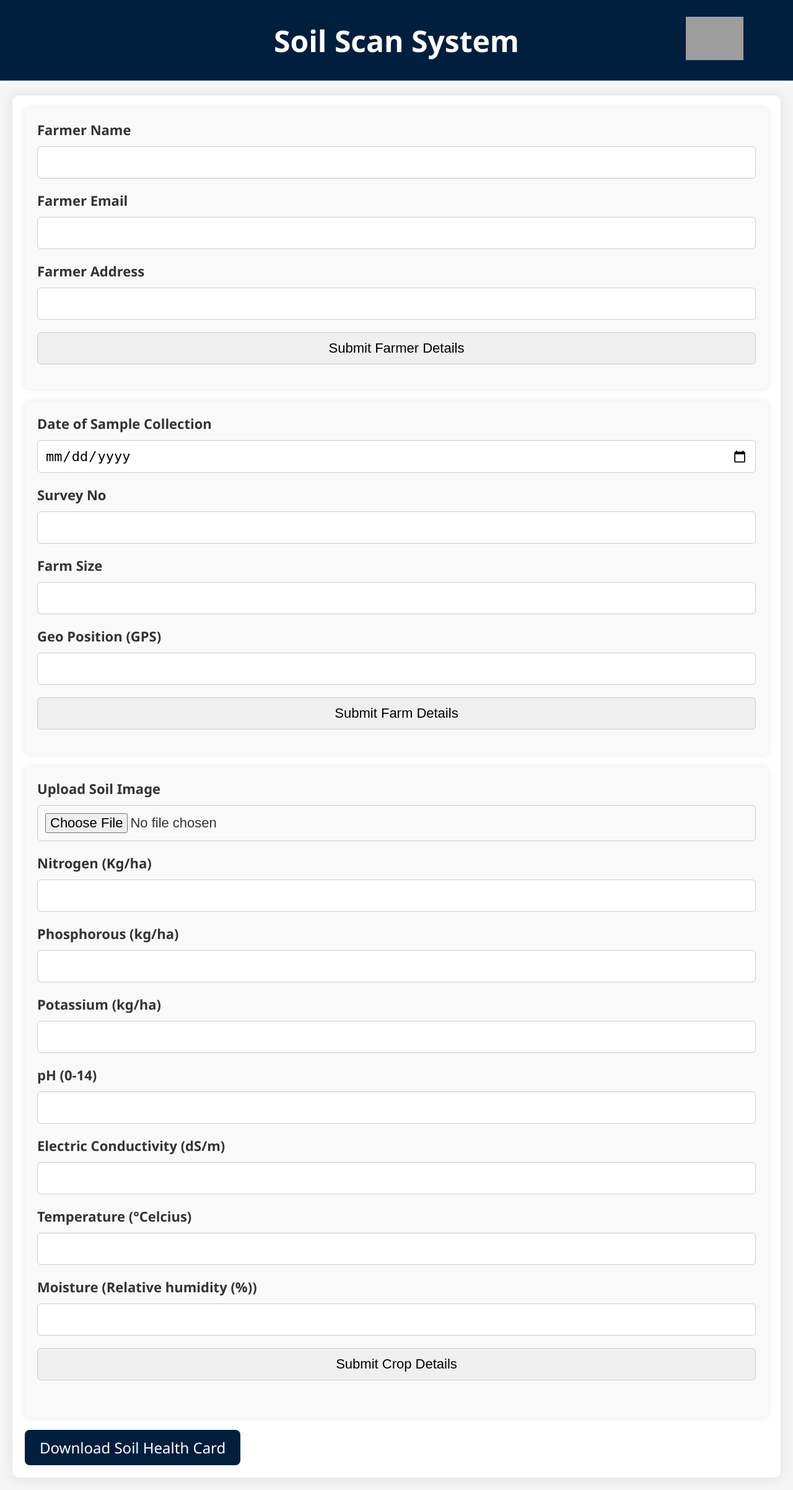
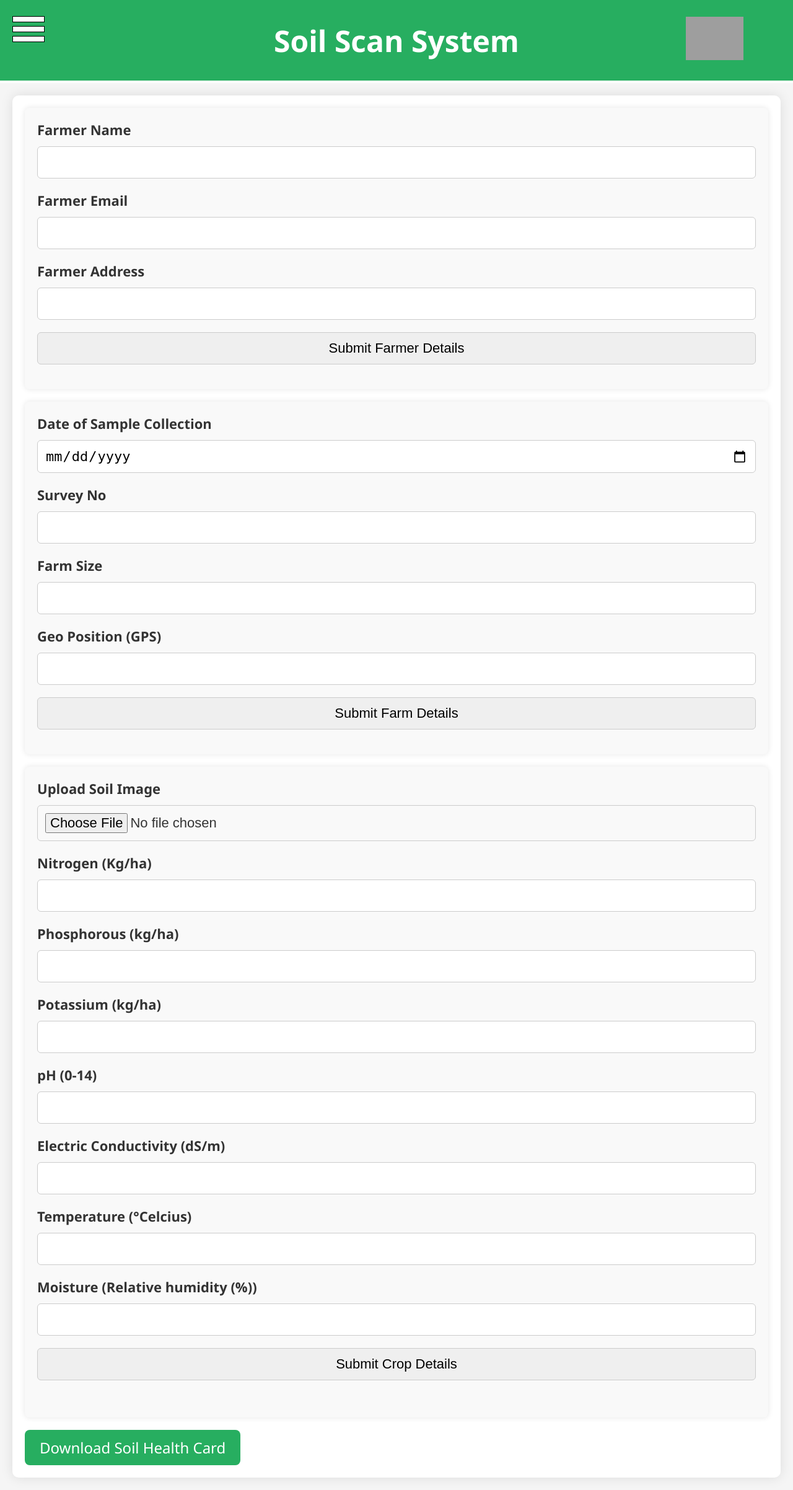
Before and after one commit to SABO007/SoilHealthCard, a Flask app: page / in a window 1280 px wide. Shown: the whole page at 62% size. Run offline with Flask 3, Linux system fonts and the light colour scheme; grey boxes are pictures that could not be loaded.

Commit message:
css changed, widget added

```diff
--- a/templates/Farmer.html
+++ b/templates/Farmer.html
@@ -1,12 +1,10 @@
 <!DOCTYPE html>
 <html lang="en">
-
 <head>
     <meta charset="UTF-8">
     <meta http-equiv="X-UA-Compatible" content="IE=edge">
     <meta name="viewport" content="width=device-width, initial-scale=1.0">
     <title>Soil Scan System</title>
-    <link rel="stylesheet" href="styles.css"> <!-- Add a separate CSS file for styles -->
     <script src="https://ajax.googleapis.com/ajax/libs/jquery/3.5.1/jquery.min.js"></script>
     <style>
         body {
@@ -22,7 +20,7 @@
             display: flex;
             justify-content: center;
             align-items: center;
-            background-color: #001F3F;
+            background-color: #27ae60;
             font-family: 'Segoe UI', Tahoma, Geneva, Verdana, sans-serif;
             height: 100px;
             color: #fff;
@@ -80,7 +78,7 @@
         }
 
         .download-btn {
-            background-color: #001F3F;
+            background-color: #27ae60;
             color: #fff;
             padding: 12px 24px;
             border: none;
@@ -93,7 +91,7 @@
         }
 
         .download-btn:hover {
-            background-color: #001F3F;
+            background-color: #219d53;
         }
 
         #responseValue {
@@ -101,6 +99,7 @@
             margin-top: 20px;
             font-size: 28px;
             color: #001F3F;
+            text-align: center;
         }
 
         #logo {
@@ -122,7 +121,105 @@
             color: #333;
             margin-left: 10px;
         }
+
+        #widgetButton {
+            position: fixed;
+            left: 20px;
+            top: 20px;
+            cursor: pointer;
+            z-index: 1000;
+        }
+
+        #widgetButton .line {
+            position: relative;
+            background-color: #fff;
+            height: 8px;
+            width: 50px;
+            margin: 6px 0;
+            transition: 0.4s;
+            border: 1px solid black;
+        }
+
+        #widgetContainer {
+            position: absolute;
+            top: 15%;
+            left: 5%;
+            width: 200px;
+            padding: 15px;
+            border-radius: 15px;
+            background-color: #fff;
+            box-shadow: 0 0 10px rgba(0, 0, 0, 0.1);
+            display: none;
+            z-index: 1000;
+        }
+
+        #widgetContent {
+            font-size: 1.2em;
+        }
+
+        #widgetContent input[type="button"] {
+        width: 100%;
+        height: 50px;
+        margin-bottom: 10px;
+        background-color: #27ae60;
+        color: #fff;
+        border: none;
+        border-radius: 8px;
+        cursor: pointer;
+        font-size: 1em;
+        transition: background-color 0.3s ease;
+        }
+
+        #widgetContent input[type="button"]:hover {
+            background-color: #219d53;
+        }
+
     </style>
+
+    <script>
+        function submitForm(formId, tickId) {
+        var form = $('#' + formId);
+
+        if (form[0].checkValidity()) {
+            var formData = new FormData(form[0]);
+
+            $.ajax({
+                type: form.attr('method'),
+                url: form.attr('action'),
+                data: formData,
+                processData: false,
+                contentType: false,
+                success: function(response) {
+                    // Your success handling code
+                    $('#' + tickId).html('&#10004;');
+                    $('#' + tickId).css('color', '#27ae60');
+                    var lines = response.split('\n');
+                    $('#responseValue').html('<strong>' + lines.join('<br>') + '</strong>');
+                },
+                error: function(error) {
+                    // Your error handling code
+                    $('#' + tickId).html('&#10008;');
+                }
+                });
+            }
+
+            else {
+                alert("Please fill out all required fields before submitting the form.");
+            }
+        }
+
+        function toggleWidget() {
+            var widget = document.getElementById('widgetContainer');
+            if (widget.style.display === 'none') {
+                widget.style.display = 'block';
+            }
+            else {
+                widget.style.display = 'none';
+            }
+        }
+
+    </script>
+
 </head>
 
 <body>
@@ -149,7 +246,6 @@
 
                 <input type="button" value="Submit Farmer Details" onclick="submitForm('farmerForm', 'farmerTick')">
                 <span id="farmerTick" class="tick-mark"></span>
-
             </form>
         </div>
 
@@ -179,7 +275,7 @@
             <form id="cropForm" method="post" action="{{ url_for('get_crop') }}" enctype="multipart/form-data">
 
                 <label for="soilImage">Upload Soil Image</label>
-                <input type="file" name="soilImage" id="soilImage" accept="image/*" required>
+                <input type="file" name="soilImage" id="soilImage" accept="image*/" required>
 
                 <label for="nitrogen">Nitrogen (Kg/ha)</label>
                 <input type="text" name="nitrogen" id="nitrogen" required>
@@ -212,39 +308,35 @@
 
     </div>
 
-    <script>
-        function submitForm(formId, tickId) {
-        var form = $('#' + formId);
+    <!-- Widget Button (Hamburger Icon) -->
+    <div id="widgetButton" onclick="toggleWidget()">
+        <div class="line"></div>
+        <div class="line"></div>
+        <div class="line"></div>
+    </div>
 
-        if (form[0].checkValidity()) {
-            var formData = new FormData(form[0]);
-
-            $.ajax({
-                type: form.attr('method'),
-                url: form.attr('action'),
-                data: formData,
-                processData: false,
-                contentType: false,
-                success: function(response) {
-                    // Your success handling code
-                    $('#' + tickId).html('&#10004;');
-                    $('#' + tickId).css('color', '#27ae60');
-                    var lines = response.split('\n');
-                    $('#responseValue').html('<strong>' + lines.join('<br>') + '</strong>');
-                },
-                error: function(error) {
-                    // Your error handling code
-                    $('#' + tickId).html('&#10008;');
-                }
-            });
-        }
-
-        else {
-            // Display an error message or take appropriate action
-            alert("Please fill out all required fields before submitting the form.");
-        }
-    }
-  </script>
+    <!-- Widget Container -->
+    <div id="widgetContainer">
+        <div id="widgetContent">
+            <form>
+                <div>
+                    <strong>
+                        <input type="button" value="Info">
+                    </strong>
+                </div>
+                <div>
+                    <strong>
+                        <input type="button" value="About Us">
+                    </strong>
+                </div>
+                <div>
+                    <strong>
+                        <input type="button" value="Sign Out">
+                    </strong>
+                </div>
+            </form>
+        </div>
+    </div>
 
 </body>
 
```
